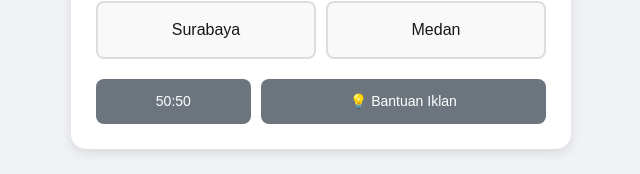
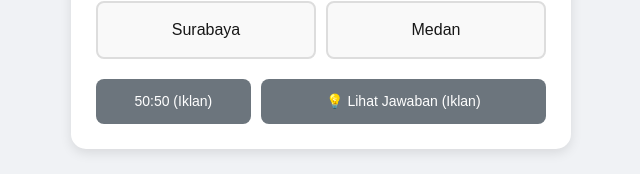
Before and after one commit to abdidigitaldotid/Kuiz, a Next.js app: page / in a window 1280 px wide. Shown: the part 439-613 px from the top of the page, without its empty margins (319-959 px from the left). Built offline with nearby package versions, Linux system fonts and the light colour scheme.

Commit message:
Integrate quiz logic with Monetag ads 50 n

```diff
--- a/app/page.tsx
+++ b/app/page.tsx
@@ -23,8 +23,8 @@ export default function QuizPage() {
   const [isAdLoading, setIsAdLoading] = useState(false);
   const [timeLeft, setTimeLeft] = useState(15);
   const [isPaused, setIsPaused] = useState(false);
-  const [hasUsed5050, setHasUsed5050] = useState(false); // <-- STATE BARU untuk 50:50
-  const [disabledOptions, setDisabledOptions] = useState<string[]>([]); // <-- STATE BARU untuk menonaktifkan pilihan
+  const [hasUsed5050, setHasUsed5050] = useState(false);
+  const [disabledOptions, setDisabledOptions] = useState<string[]>([]);
 
   // --- LOGIKA-LOGIKA (useEffect tetap sama) ---
   useEffect(() => {
@@ -76,7 +76,7 @@ export default function QuizPage() {
     setShowFeedback(false);
     setSelectedAnswer(null);
     setTimeLeft(15);
-    setDisabledOptions([]); // <-- Reset pilihan yang dinonaktifkan
+    setDisabledOptions([]);
     if (currentQuestionIndex < quizData.length - 1) {
       setCurrentQuestionIndex(currentQuestionIndex + 1);
     } else {
@@ -93,12 +93,12 @@ export default function QuizPage() {
     setIsQuizOver(false);
     setTimeLeft(15);
     setIsPaused(false);
-    setHasUsed5050(false); // <-- Reset bantuan 50:50
-    setDisabledOptions([]); // <-- Reset pilihan yang dinonaktifkan
+    setHasUsed5050(false);
+    setDisabledOptions([]);
   };
 
   const handleShowRewardedAd = () => {
-    // ... (fungsi ini tetap sama)
+    // ... (fungsi ini tetap sama, untuk bantuan melihat jawaban)
     if (isAdLoading || showFeedback) return;
     if (window.show_9867079) {
       setIsPaused(true);
@@ -136,27 +136,41 @@ export default function QuizPage() {
     }
   };
 
-  // <-- [FUNGSI BARU] UNTUK BANTUAN 50:50 ---
+  // <-- [FUNGSI DIPERBARUI] FUNGSI 50:50 SEKARANG MEMUNCULKAN IKLAN ---
   const handle5050 = () => {
-    if (hasUsed5050 || showFeedback) return;
+    if (hasUsed5050 || showFeedback || isAdLoading) return;
 
-    const currentQuestion = quizData[currentQuestionIndex];
-    const correctAnswer = currentQuestion.correctAnswer;
-    const wrongOptions = currentQuestion.options.filter(opt => opt !== correctAnswer);
+    if (window.show_9867079) {
+      setIsPaused(true);
+      setIsAdLoading(true);
 
-    // Acak pilihan yang salah dan ambil satu untuk tetap ditampilkan
-    const oneWrongOptionToShow = wrongOptions[Math.floor(Math.random() * wrongOptions.length)];
+      window.show_9867079()
+        .then(() => {
+          // Logika 50:50 HANYA berjalan setelah iklan sukses ditonton
+          alert("Terima kasih! Dua pilihan salah telah dihilangkan.");
+          const currentQuestion = quizData[currentQuestionIndex];
+          const correctAnswer = currentQuestion.correctAnswer;
+          const wrongOptions = currentQuestion.options.filter(opt => opt !== correctAnswer);
+          const oneWrongOptionToShow = wrongOptions[Math.floor(Math.random() * wrongOptions.length)];
+          const optionsToDisable = wrongOptions.filter(opt => opt !== oneWrongOptionToShow);
 
-    // Cari dua pilihan yang akan disembunyikan
-    const optionsToDisable = wrongOptions.filter(opt => opt !== oneWrongOptionToShow);
-
-    setDisabledOptions(optionsToDisable);
-    setHasUsed5050(true);
+          setDisabledOptions(optionsToDisable);
+          setHasUsed5050(true); // Tandai sudah digunakan setelah bantuan diberikan
+        })
+        .catch((error) => {
+          console.error("Iklan 50:50 Gagal:", error);
+          alert("Oops, iklan gagal dimuat. Bantuan 50:50 tidak bisa digunakan saat ini.");
+        })
+        .finally(() => {
+          setIsPaused(false);
+          setIsAdLoading(false);
+        });
+    }
   };
-
 
   // --- TAMPILAN (UI) ---
   if (isQuizOver) {
+    // ... (tampilan game over tidak berubah)
     return (
       <main style={styles.container}>
         <div style={styles.quizCard}>
@@ -181,6 +195,7 @@ export default function QuizPage() {
   return (
     <main style={styles.container}>
       <div style={styles.quizCard}>
+        {/* ... (tampilan header dan timer tidak berubah) ... */}
         <div style={styles.header}>
           <span style={styles.questionCounter}>Pertanyaan {currentQuestionIndex + 1} / {quizData.length}</span>
           <div style={styles.livesContainer}>
@@ -199,13 +214,11 @@ export default function QuizPage() {
           {currentQuestion.options.map((option) => {
             const isCorrect = option === currentQuestion.correctAnswer;
             const isSelected = option === selectedAnswer;
-            const isDisabled = disabledOptions.includes(option); // <-- Cek apakah pilihan ini harus non-aktif
+            const isDisabled = disabledOptions.includes(option);
             let buttonStyle = styles.optionButton;
-
-            if (isDisabled) buttonStyle = {...buttonStyle, opacity: 0, pointerEvents: 'none'}; // <-- Sembunyikan tombol
+            if (isDisabled) buttonStyle = {...buttonStyle, opacity: 0, pointerEvents: 'none'};
             if (showFeedback && isCorrect) buttonStyle = {...buttonStyle, ...styles.correctAnswer, opacity: 1};
             else if (showFeedback && isSelected && !isCorrect) buttonStyle = {...buttonStyle, ...styles.wrongAnswer, opacity: 1};
-
             return (<button key={option} onClick={() => handleAnswerClick(option)} style={buttonStyle} disabled={showFeedback || isDisabled}>{option}</button>);
           })}
         </div>
@@ -213,13 +226,12 @@ export default function QuizPage() {
         {showFeedback ? (
           <button onClick={handleNextQuestion} style={{...styles.primaryButton, marginTop: '20px'}}>Lanjut</button>
         ) : (
-          // <-- [TAMPILAN BARU] KELOMPOK TOMBOL BANTUAN -->
           <div style={styles.helpButtonsContainer}>
-            <button onClick={handle5050} disabled={hasUsed5050} style={styles.helpButton}>
-              50:50
+            <button onClick={handle5050} disabled={hasUsed5050 || isAdLoading} style={styles.helpButton}>
+              50:50 (Iklan)
             </button>
             <button onClick={handleShowRewardedAd} disabled={isAdLoading} style={{...styles.helpButton, flexGrow: 2}}>
-              {isAdLoading ? 'Memuat...' : '💡 Bantuan Iklan'}
+              {isAdLoading ? 'Memuat...' : '💡 Lihat Jawaban (Iklan)'}
             </button>
           </div>
         )}
@@ -240,12 +252,12 @@ const styles: { [key: string]: React.CSSProperties } = {
   timerWrapper: { textAlign: 'center', marginBottom: '15px', fontSize: '18px' },
   timer: { fontWeight: 'bold', background: '#eee', padding: '5px 10px', borderRadius: '5px' },
   questionText: { margin: '0 0 25px 0', fontSize: '20px', textAlign: 'center' },
-  optionsGrid: { display: 'grid', gridTemplateColumns: '1fr 1fr', gap: '10px', minHeight: '120px' }, // <-- minHeight ditambahkan
+  optionsGrid: { display: 'grid', gridTemplateColumns: '1fr 1fr', gap: '10px', minHeight: '120px' },
   optionButton: { width: '100%', padding: '15px', fontSize: '16px', border: '2px solid #ddd', borderRadius: '8px', background: '#f9f9f9', cursor: 'pointer', transition: 'all 0.2s' },
   primaryButton: { width: '100%', padding: '15px', fontSize: '18px', border: 'none', borderRadius: '8px', background: '#007bff', color: 'white', cursor: 'pointer', fontWeight: 'bold' },
   secondaryButton: { width: '100%', padding: '12px', fontSize: '14px', border: 'none', borderRadius: '8px', background: '#6c757d', color: 'white', cursor: 'pointer' },
-  helpButtonsContainer: { display: 'flex', gap: '10px', marginTop: '20px' }, // <-- Style baru
-  helpButton: { flex: 1, padding: '12px', fontSize: '14px', border: 'none', borderRadius: '8px', background: '#6c757d', color: 'white', cursor: 'pointer' }, // <-- Style baru
+  helpButtonsContainer: { display: 'flex', gap: '10px', marginTop: '20px' },
+  helpButton: { flex: 1, padding: '12px', fontSize: '14px', border: 'none', borderRadius: '8px', background: '#6c757d', color: 'white', cursor: 'pointer' },
   correctAnswer: { background: '#28a745', color: 'white', borderColor: '#28a745' },
   wrongAnswer: { background: '#dc3545', color: 'white', borderColor: '#dc3545' },
   finalScore: { fontSize: '24px', fontWeight: 'bold', margin: '20px 0' },
```
